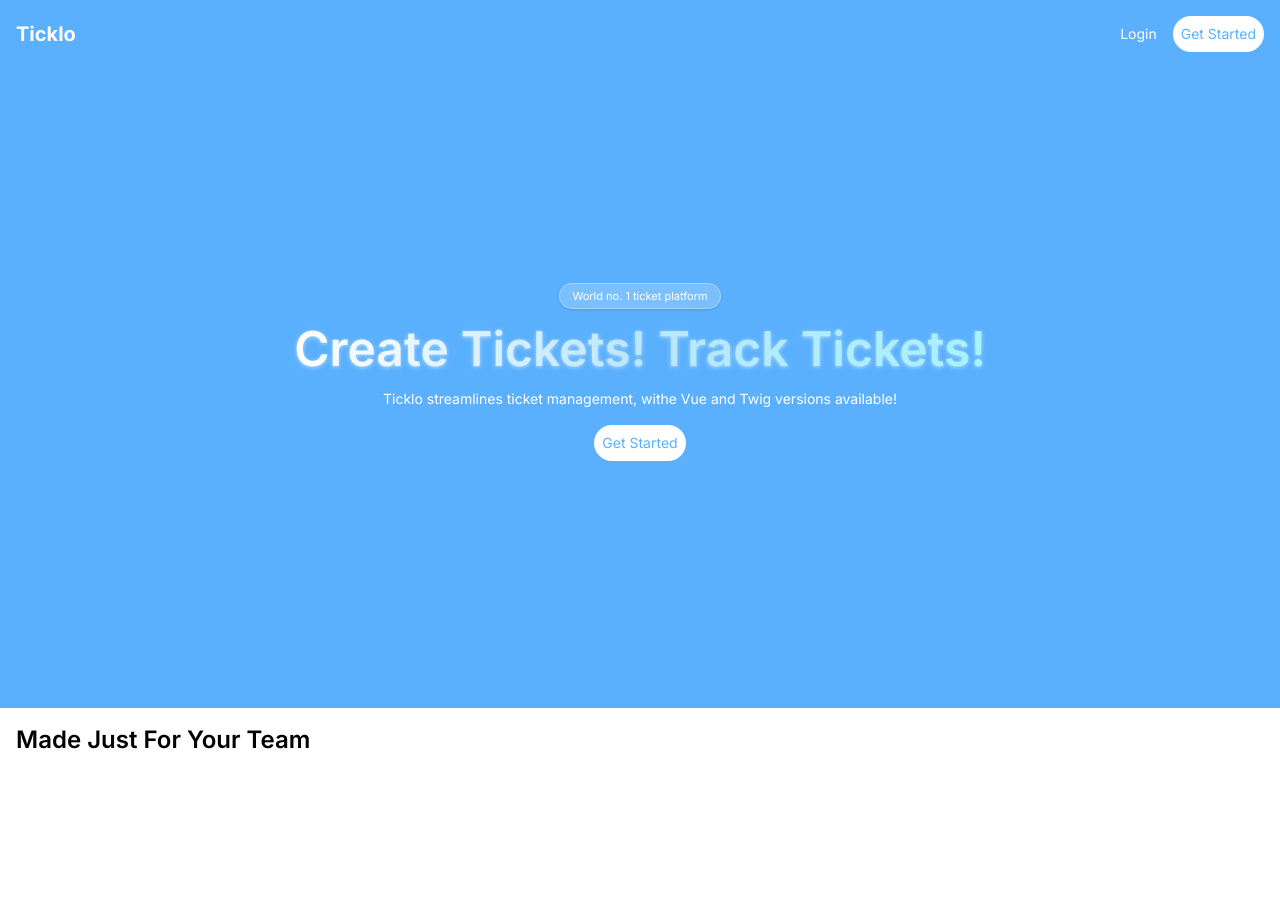
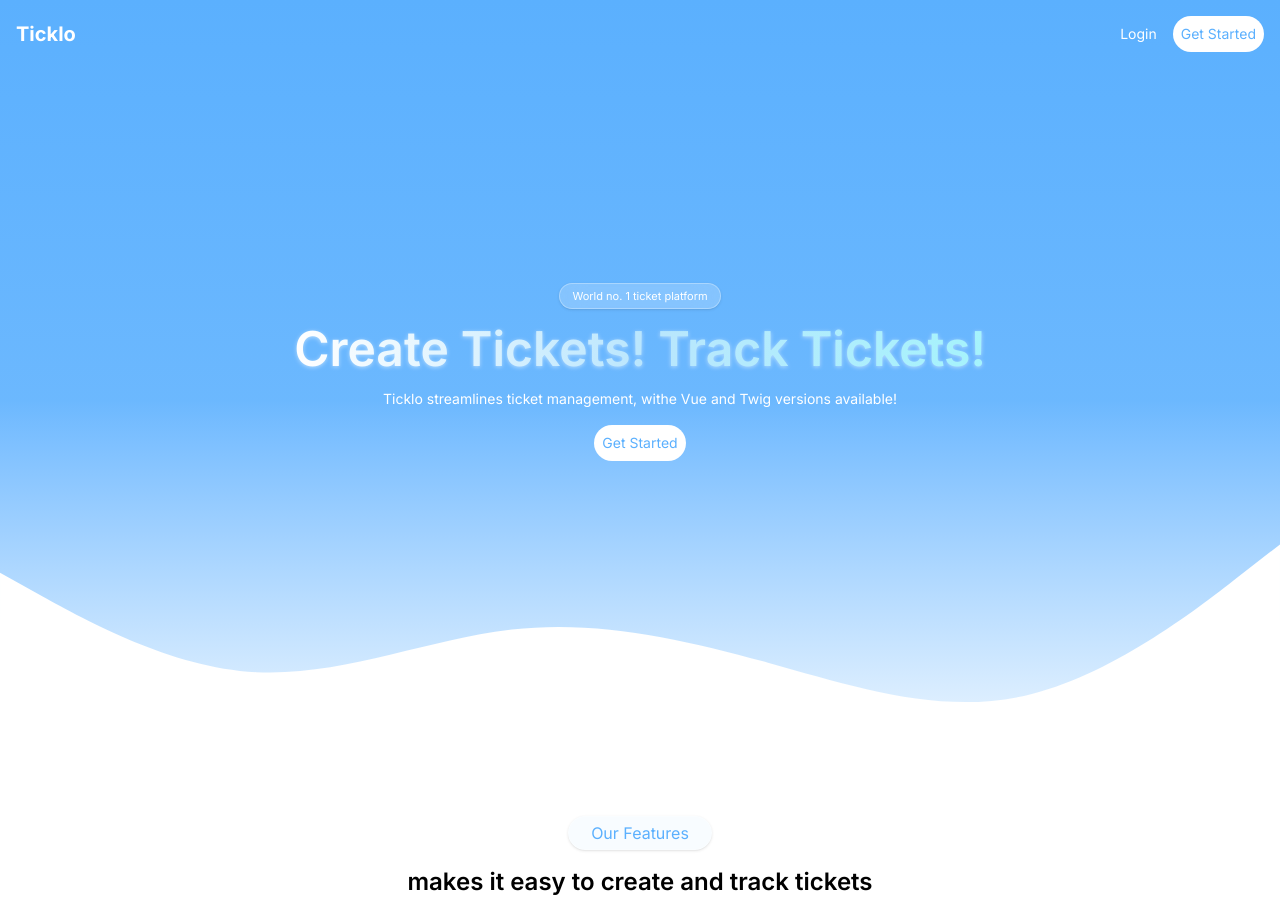
Before and after one commit to Dev-Elo-1505/React-Ticklo, a React (Vite) app: page / in a window 1280 px wide. Before the commit the page ends 800 px from the top, so only its background shows below. Built offline with nearby package versions, Linux system fonts and the light colour scheme.

Commit message:
add wavy background

```diff
--- a/src/App.css
+++ b/src/App.css
@@ -3,8 +3,7 @@
 @theme {
     --font-inter: 'Inter', sans-serif;
     --color-primary: #5bb0fe;
-
-
+    --color-primaryLight: #f8fcff;
 }
 
 /* 'status-open': '#4CAF50', // green-500
--- a/src/components/Features.tsx
+++ b/src/components/Features.tsx
@@ -1,7 +1,14 @@
 const Features = () => {
   return (
-    <section className="p-4">
-      <h2 className="text-2xl font-semibold">Made Just For Your Team</h2>
+    <section className="p-4 ">
+      <div className="text-md rounded-full px-3 py-1 backdrop-blur-md border border-white/30 text-primary text-center shadow-sm w-36 bg-primaryLight mx-auto">
+        Our Features
+      </div>
+      <div className="text-center mt-4 text-2xl font-semibold w-3/4 mx-auto">
+        <p>makes it easy to create and track tickets</p>
+      </div>
+      <div>
+      </div>
     </section>
   );
 };
--- a/src/components/Hero.tsx
+++ b/src/components/Hero.tsx
@@ -1,9 +1,10 @@
 import Navbar from "./Navbar";
 import ButtonLink from "./ButtonLink";
+import wave from "../assets/wave.svg"
 
 const Hero = () => {
   return (
-    <section className="p-4 bg-primary text-white">
+    <section className="p-4 bg-linear-to-b from-primary via-primary/90 to-white text-white min-h-screen">
       <Navbar />
       <main className="flex flex-col items-center justify-center text-center min-h-[80vh] gap-4">
         <div className="text-[11px] rounded-full px-3 py-1 backdrop-blur-md bg-white/20 border border-white/30 text-white shadow-sm">
@@ -19,6 +20,7 @@ const Hero = () => {
         </p>
         <ButtonLink title="Get Started" location="/auth/signup" />
       </main>
+      <img src={wave} alt="wave" className="absolute bottom-0 left-0 w-full" />
     </section>
   );
 };
--- a/src/components/Navbar.tsx
+++ b/src/components/Navbar.tsx
@@ -1,12 +1,11 @@
 import { Link } from "react-router-dom"
-import Button from "./ButtonLink"
 import ButtonLink from "./ButtonLink"
 
 
 const Navbar = () => {
   return (
     <nav className="flex justify-between items-center font-inter">
-        <h1 className="text-xl font-bold">Ticklo</h1>
+        <Link to="/" className="text-xl font-bold">Ticklo</Link>
         <div className="flex gap-2">
           <ButtonLink title="Login" location="/auth/login" customClass="bg-transparent text-white" />
           <ButtonLink title="Get Started" location="/auth/signup" />
```
Also changed, not shown: src/assets/wave.svg (added).
